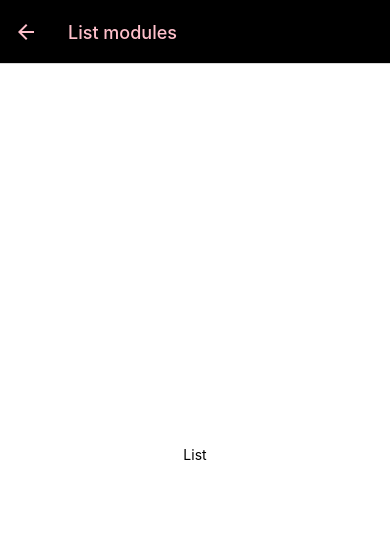
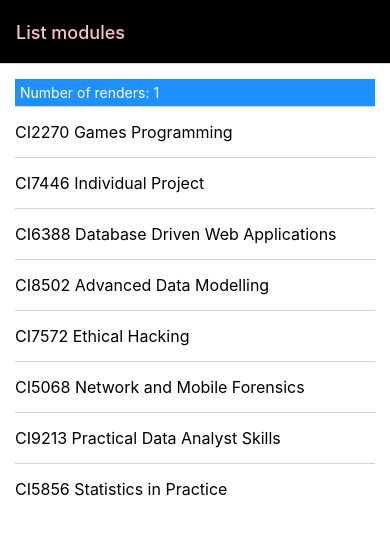
Before and after one commit to Soranix/crudler, a React Native app: screen /ModuleListScreen in a window 390 px wide. Shown: the top 534 px of the page. Built offline with nearby package versions, Linux system fonts and the light colour scheme.

Commit message:
Activity 5
Render Count, making use of arrow function and modularity.

```diff
--- a/App.js
+++ b/App.js
@@ -5,7 +5,7 @@
 import ModuleModifyScreen from './src/components/screens/ModuleModifyScreen';
 import ModuleViewScreen from './src/components/screens/ModuleViewScreen';
 
-const Stack =createNativeStackNavigator();
+const Stack = createNativeStackNavigator();
 
 export const App = () => {
     //Initialisations----
@@ -15,7 +15,7 @@
   return (
     <NavigationContainer>
       <Stack.Navigator
-        initialRouteName='ModuleViewScreen'
+        initialRouteName='ModuleListScreen'
         screenOptions = {{
           headerStyle: {backgroundColor: 'black'},
           headerTintColor: 'pink',
@@ -27,19 +27,16 @@
           component={ModuleListScreen}
           options={{title: 'List modules'}}
         />
-
         <Stack.Screen
           name = 'ModuleAddScreen'
           component={ModuleAddScreen}
           options={{title: 'Add Module'}}
         />
-
         <Stack.Screen
           name = 'ModuleViewScreen'
           component={ModuleViewScreen}
           options={{title: 'View Module'}}
         />
-
         <Stack.Screen
           name = 'ModuleModifyScreen'
           component={ModuleModifyScreen}
--- /dev/null
+++ b/src/components/UI/RenderCount.js
@@ -0,0 +1,24 @@
+import {useRef} from 'react';
+import {StyleSheet, Text, View} from 'react-native';
+
+const RenderCount = ({backgroundColor = 'dodgerblue', fontColor = 'white'}) => {
+    //Initialisations----
+    //State--------------
+    const renderCount = useRef(0);
+    renderCount.current += 1;
+    //Handlers-----------
+    //View---------------
+    return(
+        <Text style={[styles.count, {backgroundColor, color: fontColor}]}>
+            Number of renders: {renderCount.current}
+        </Text>
+    );
+};
+
+const styles = StyleSheet.create({
+    count:{
+        padding:5,
+    },
+});
+
+export default RenderCount;
--- /dev/null
+++ b/src/components/entity/modules/ModuleItem.js
@@ -0,0 +1,30 @@
+import {Pressable, StyleSheet, Text, View} from 'react-native';
+
+const ModuleItem = ({module, onSelect}) =>{
+    //Initialisations----
+    //State--------------
+    //Handlers-----------
+    //View---------------
+    return(
+        <Pressable onPress={() => onSelect(module)}>
+            <View style={styles.item}>
+              <Text style={styles.text}>
+                {module.ModuleCode} {module.ModuleName}
+              </Text>
+            </View>
+          </Pressable>
+    );
+};
+
+const styles = StyleSheet.create({
+    item: {
+        paddingVertical: 15,
+        borderTopWidth: 1,
+        borderColor: 'lightgray',
+      },
+      text: {
+        fontSize: 16,
+      },
+});
+
+export default ModuleItem
--- /dev/null
+++ b/src/components/entity/modules/ModuleList.js
@@ -0,0 +1,24 @@
+import {Pressable, ScrollView, StyleSheet, Text, View} from 'react-native';
+import ModuleItem from './ModuleItem.js';
+
+const ModuleList = ({modules, onSelect}) =>{
+    //Initialisations----
+    //State--------------
+    //Handlers-----------
+    //View---------------
+    return(
+      <ScrollView style = {styles.container}>
+      {
+        modules.map((module) => {
+         return(
+          <ModuleItem key={module.ModuleCode} module = {module} onSelect={onSelect}/>
+         );
+        })
+      }
+    </ScrollView>
+    );
+};
+
+const styles = StyleSheet.create({});
+
+export default ModuleList
--- a/src/components/layout/Screen.js
+++ b/src/components/layout/Screen.js
@@ -16,10 +16,10 @@
 
 const styles = StyleSheet.create({
   screen: {
+    padding: 15,
     flex: 1,
     backgroundColor: '#fff',
-    alignItems: 'center',
-    justifyContent: 'center',
+
   },
 });
 
--- a/src/components/screens/ModuleListScreen.js
+++ b/src/components/screens/ModuleListScreen.js
@@ -1,22 +1,41 @@
 import { StatusBar } from 'expo-status-bar';
-import { StyleSheet, Text} from 'react-native';
+import { StyleSheet, ScrollView, View, Text} from 'react-native';
 import Screen from '../layout/Screen';
+import initialModules from '../../data/modules.js';
+import ModuleItem from '../entity/modules/ModuleItem.js';
+import ModuleList from '../entity/modules/ModuleList.js';
+import {useState} from 'react';
+import RenderCount from '../UI/RenderCount.js'
 
-export const ModuleListScreen = () => {
+const ModuleListScreen = () => {
     //Initialisations----
+    //let modules = initialModules;
+
     //State--------------
+    const [modules, setModules] = useState(initialModules);
+
+
     //Handlers-----------
+
+    const handleDelete = (module) => setModules(modules.filter((item) => item.ModuleID !== module.ModuleID));
+
+    /*if(item.ModuleID !==module.ModuleID) return true; else return false;*/
+
+
+
+
     //View---------------
   return (
     <Screen>
-
-      <Text>List</Text>
-
-
+      <RenderCount />
+      <ModuleList modules={modules} onSelect={handleDelete} />
     </Screen>
   );
 };
 
-const styles = StyleSheet.create({});
+const styles = StyleSheet.create({
+  container: {},
+
+});
 
 export default ModuleListScreen;
--- /dev/null
+++ b/src/data/modules.js
@@ -0,0 +1,79 @@
+const modules = [
+    {
+      ModuleID: 106778,
+      ModuleName: 'Games Programming',
+      ModuleCode: 'CI2270',
+      ModuleLevel: 4,
+      ModuleLeaderID: 1,
+      ModuleLeaderName: 'Graeme Jones',
+      ModuleImage:
+        'https://images.freeimages.com/images/small-previews/9b8/electronic-components-2-1242738.jpg',
+    },
+    {
+      ModuleID: 592225,
+      ModuleName: 'Individual Project',
+      ModuleCode: 'CI7446',
+      ModuleLevel: 7,
+      ModuleLeaderID: 2,
+      ModuleLeaderName: 'Graeme Jones',
+      ModuleImage:
+        'https://images.freeimages.com/images/small-previews/411/light-of-technology-1510575.jpg',
+    },
+    {
+      ModuleID: 329011,
+      ModuleName: 'Database Driven Web Applications',
+      ModuleCode: 'CI6388',
+      ModuleLevel: 6,
+      ModuleLeaderID: 3,
+      ModuleLeaderName: 'Graeme Jones',
+      ModuleImage: 'https://images.freeimages.com/images/small-previews/64b/vla-1-1315506.jpg',
+    },
+    {
+      ModuleID: 512346,
+      ModuleName: 'Advanced Data Modelling',
+      ModuleCode: 'CI8502',
+      ModuleLevel: 6,
+      ModuleLeaderID: 4,
+      ModuleLeaderName: 'Graeme Jones',
+      ModuleImage: 'https://images.freeimages.com/images/small-previews/293/cable-4-1243085.jpg',
+    },
+    {
+      ModuleID: 692345,
+      ModuleName: 'Ethical Hacking',
+      ModuleCode: 'CI7572',
+      ModuleLevel: 7,
+      ModuleLeaderID: 5,
+      ModuleLeaderName: 'Graeme Jones',
+      ModuleImage: 'https://images.freeimages.com/images/small-previews/fa1/cable-5-1243077.jpg',
+    },
+    {
+      ModuleID: 906072,
+      ModuleName: 'Network and Mobile Forensics',
+      ModuleCode: 'CI5068',
+      ModuleLevel: 7,
+      ModuleLeaderID: 6,
+      ModuleLeaderName: 'Graeme Jones',
+      ModuleImage: 'https://images.freeimages.com/images/small-previews/930/towertv-3-1423238.jpg',
+    },
+    {
+      ModuleID: 394428,
+      ModuleName: 'Practical Data Analyst Skills',
+      ModuleCode: 'CI9213',
+      ModuleLevel: 5,
+      ModuleLeaderID: 7,
+      ModuleLeaderName: 'Graeme Jones',
+      ModuleImage: 'https://images.freeimages.com/images/small-previews/cf5/cellphone-1313194.jpg',
+    },
+    {
+      ModuleID: 699951,
+      ModuleName: 'Statistics in Practice',
+      ModuleCode: 'CI5856',
+      ModuleLevel: 7,
+      ModuleLeaderID: 8,
+      ModuleLeaderName: 'Graeme Jones',
+      ModuleImage:
+        'https://images.freeimages.com/images/small-previews/4e8/sala-de-parto-03-1432033.jpg',
+    },
+  ];
+
+export default modules;
```
Also changed, not shown: 1 other file (tests, documents, lock files or other folders).
